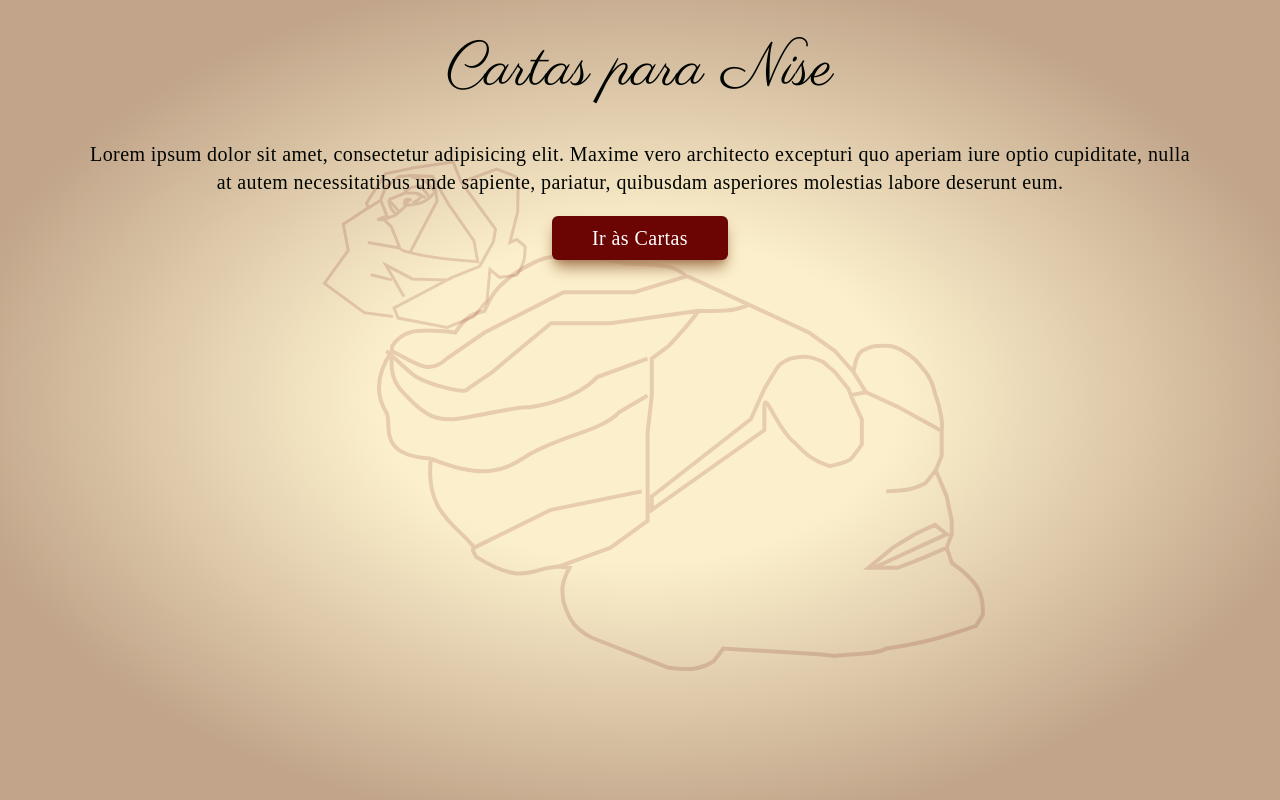
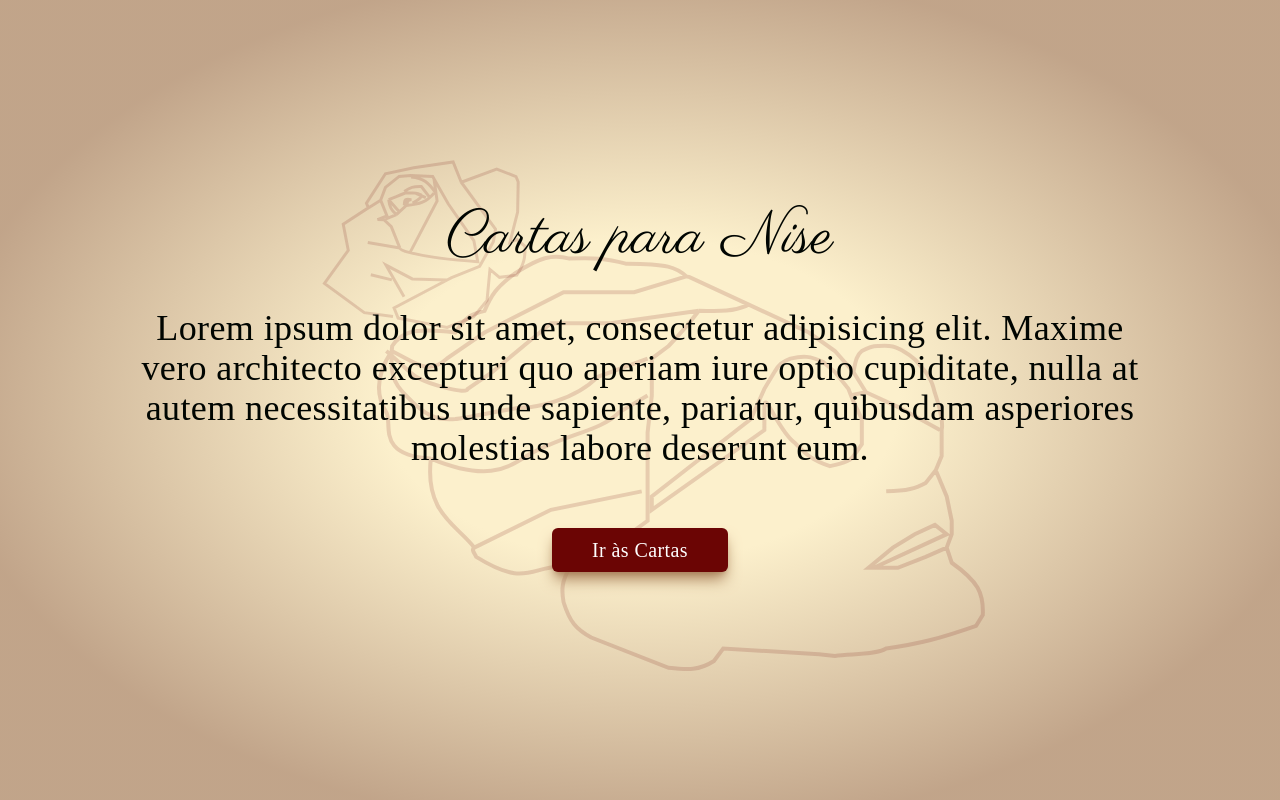
Before and after one commit to thiagompc/letters-to-nise, a Next.js app: page / in a window 1280 px wide. Built offline with nearby package versions, Linux system fonts and the light colour scheme; a web font is replaced by a local one.

Commit message:
feat: add resposiviness

```diff
--- a/components/Letter.jsx
+++ b/components/Letter.jsx
@@ -35,7 +35,7 @@ export default function Letter(props) {
           </div>
            </div>
         </a>
-        <div className="px-4 pt-10 w-full sm:w-1/2 sm:pt-0">
+        <div className="px-4 pt-10 w-full sm:w-1/2 sm:pt-0 sm:px-10 ">
           <h2 className="font-secondary">{props.title}</h2>
           <div className="py-4">
             <span className="text-xl">{props.text}</span>
--- a/components/Main.jsx
+++ b/components/Main.jsx
@@ -6,8 +6,8 @@ import Navbar from "./Navbar";
 
 const Main = () => {
   return(
-    <div className="main-background h-screen overflow-auto">
-      <div className="sm:bg[100px] md:flex justify-items-center main-background bg-[url('../public/assets/NiseOpacity.svg')] bg-no-repeat bg-center bg-auto h-screen ">
+    <div className="main-background h-screen overflow-auto flex justify-center">
+      <div className="bg-contain md:flex justify-items-center main-background bg-[url('../public/assets/NiseOpacity.svg')] bg-no-repeat bg-center sm:bg-auto h-screen max-w-7xl items-center">
         <div className="md:px-20 py-10 w-full">
         {/* <h1>
           <Typewriter
@@ -21,7 +21,7 @@ const Main = () => {
           />
         </h1> */}
           <h1 className="pb-10 text-center">Cartas para Nise</h1>
-          <h3 className="text-center text-xl font-secondary">Lorem ipsum dolor sit amet, consectetur adipisicing elit. Maxime vero architecto excepturi quo aperiam iure optio cupiditate, nulla at autem necessitatibus unde sapiente, pariatur, quibusdam asperiores molestias labore deserunt eum.</h3>
+          <h2 className="px-10 pb-10 text-center font-secondary font-light">Lorem ipsum dolor sit amet, consectetur adipisicing elit. Maxime vero architecto excepturi quo aperiam iure optio cupiditate, nulla at autem necessitatibus unde sapiente, pariatur, quibusdam asperiores molestias labore deserunt eum.</h2>
           <Button name="Ir às Cartas" link="/cartas"/>
         </div>
       </div>
```
